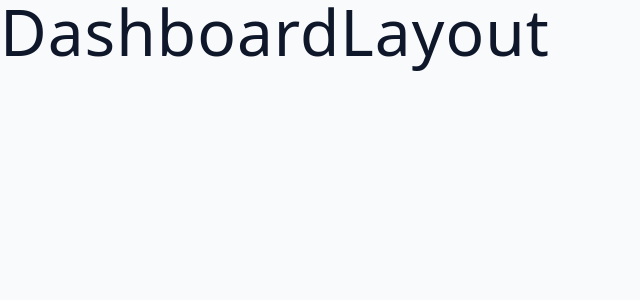
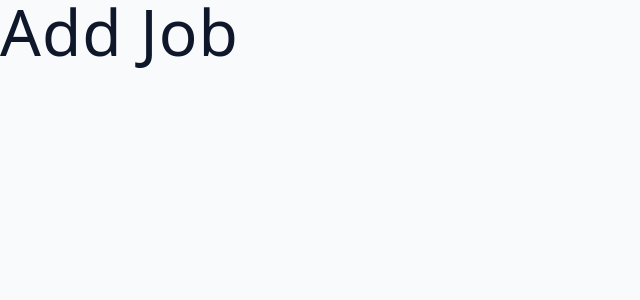
Before and after one commit to faizzamri/client-app, a React (Vite) app: page /dashboard in a window 1280 px wide. Shown: the top 300 px of the page, without its empty margins (0-640 px from the left). Built offline with nearby package versions, Linux system fonts and the light colour scheme.

Commit message:
create dashboard children path

```diff
--- a/src/App.jsx
+++ b/src/App.jsx
@@ -1,6 +1,6 @@
 import { createBrowserRouter, RouterProvider } from "react-router-dom";
-import { HomeLayout, Landing, Register, Login, DashboardLayout, Error } from "./pages";
-
+import { HomeLayout, Landing, Register, Login, DashboardLayout, Error, AddJob, Stats, AllJobs, Profile, Admin } from "./pages";
+import React from "react";
 const router = createBrowserRouter([
   {
     path: "/",
@@ -10,7 +10,15 @@ const router = createBrowserRouter([
       { index: true, element: <Landing /> },
       { path: "/register", element: <Register /> },
       { path: "/login", element: <Login /> },
-      { path: "/dashboard", element: <DashboardLayout /> }
+      {
+        path: "/dashboard", element: <DashboardLayout />, children: [
+          { index: true, element: <AddJob /> },
+          { path: 'stats', element: <Stats /> },
+          { path: 'all-jobs', element: <AllJobs /> },
+          { path: 'profile', element: <Profile /> },
+          { path: 'admin', element: <Admin /> }
+        ]
+      }
     ]
   }
 ]);
--- a/src/pages/DashboardLayout.jsx
+++ b/src/pages/DashboardLayout.jsx
@@ -1,9 +1,10 @@
 import React from 'react'
+import { Outlet } from 'react-router-dom'
 
 const DashboardLayout = () => {
   return (
     <div>
-      <h1>DashboardLayout</h1>
+      <Outlet />
     </div>
   )
 }
```
